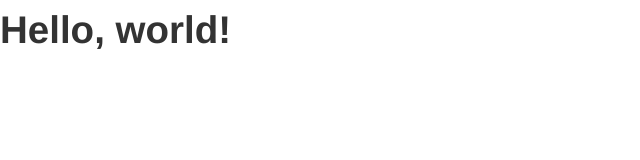
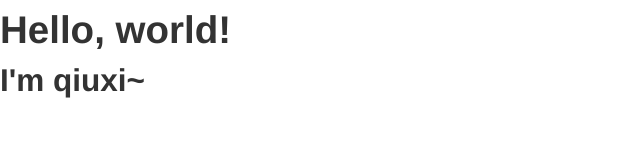
Before and after one commit to qiuxi/blog, a plain HTML site: page index.html in a window 1280 px wide. Shown: the whole page, without its empty margins (0-640 px from the left). Drawn offline with nearby package versions, Linux system fonts and the light colour scheme.

Commit message:
Update index.html

```diff
--- a/index.html
+++ b/index.html
@@ -8,6 +8,9 @@
   </head>
   <body>
     <h1>Hello, world!</h1>
+
+    <h2>I'm qiuxi~</h2>
+
     <script src="http://code.jquery.com/jquery.js"></script>
     <script src="js/bootstrap.js"></script>
   </body>
```
